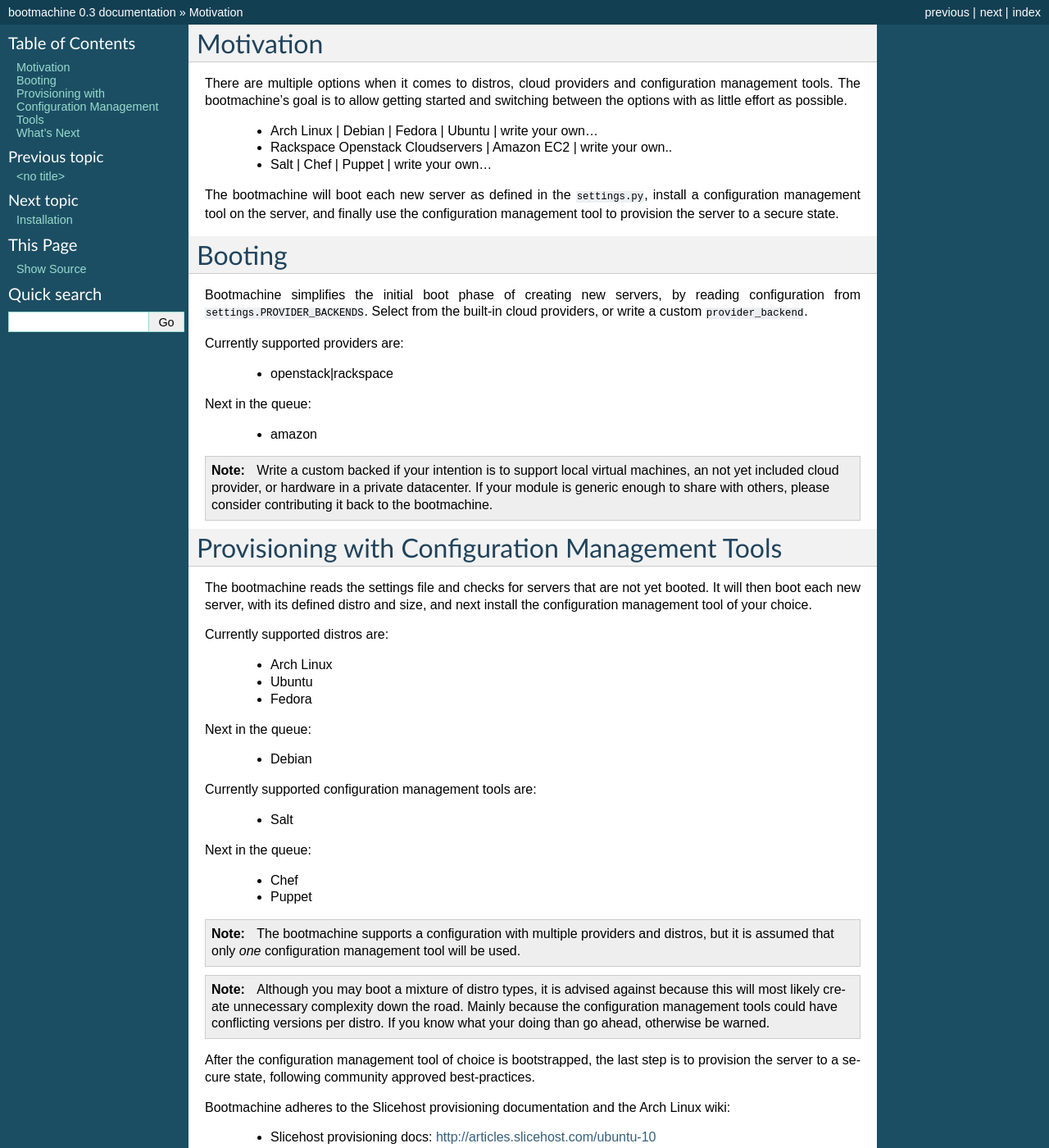
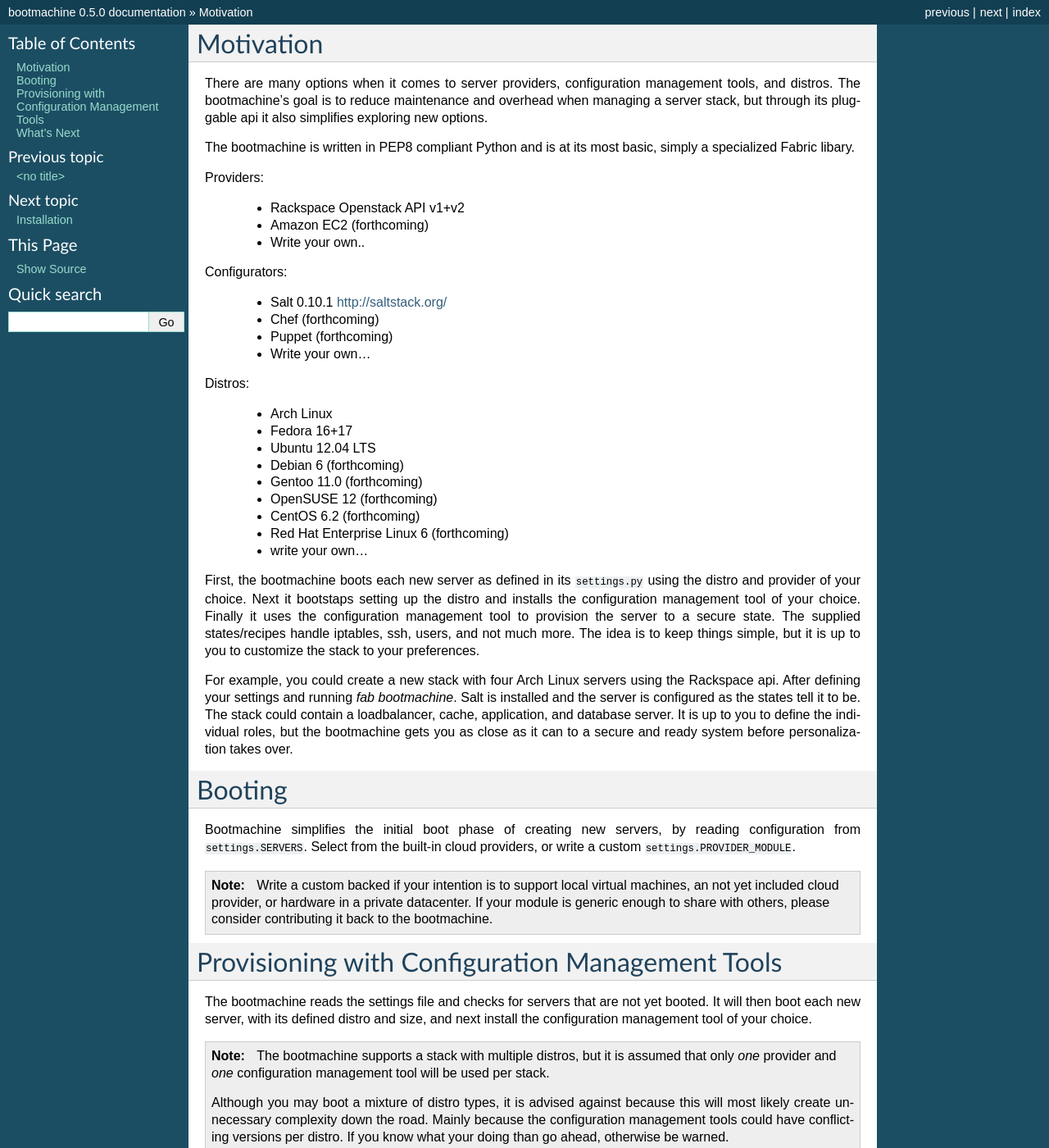
Before and after one commit to rizumu/bootmachine, a Sphinx documentation site: the page built from docs/background.rst, in a window 1280 px wide and 1400 px high. Shown: the whole window at 82% size. Built offline with Sphinx 7.4.7, drawn with Linux system fonts in a browser that asks for light colours; some of the changed text lies outside the part shown.

Commit message:
update docs

```diff
--- a/docs/background.rst
+++ b/docs/background.rst
@@ -1,35 +1,62 @@
 Motivation
 ==========
 
-There are multiple options when it comes to distros, cloud providers and
-configuration management tools. The bootmachine's goal is to allow
-getting started and switching between the options with as little
-effort as possible.
+There are many options when it comes to server providers,
+configuration management tools, and distros. The bootmachine's goal is
+to reduce maintenance and overhead when managing a server stack, but
+through its pluggable api it also simplifies exploring new options.
 
-    * Arch Linux | Debian | Fedora | Ubuntu | write your own...
-    * Rackspace Openstack Cloudservers | Amazon EC2 | write your own..
-    * Salt | Chef | Puppet | write your own...
+The bootmachine is written in PEP8 compliant Python and is at its most
+basic, simply a specialized Fabric libary.
 
-The bootmachine will boot each new server as defined in the
-``settings.py``, install a configuration management tool
-on the server, and finally use the configuration management tool to
-provision the server to a secure state.
+Providers:
+
+    * Rackspace Openstack API v1+v2
+    * Amazon EC2 (forthcoming)
+    * Write your own..
+
+Configurators:
+
+    * Salt 0.10.1 http://saltstack.org/
+    * Chef (forthcoming)
+    * Puppet (forthcoming)
+    * Write your own...
+
+Distros:
+
+    * Arch Linux
+    * Fedora 16+17
+    * Ubuntu 12.04 LTS
+    * Debian 6 (forthcoming)
+    * Gentoo 11.0 (forthcoming)
+    * OpenSUSE 12 (forthcoming)
+    * CentOS 6.2 (forthcoming)
+    * Red Hat Enterprise Linux 6 (forthcoming)
+    * write your own...
+
+First, the bootmachine boots each new server as defined in its
+``settings.py`` using the distro and provider of your choice. Next it
+bootstaps setting up the distro and installs the configuration
+management tool of your choice. Finally it uses the configuration
+management tool to provision the server to a secure state. The
+supplied states/recipes handle iptables, ssh, users, and not much
+more. The idea is to keep things simple, but it is up to you to
+customize the stack to your preferences.
+
+For example, you could create a new stack with four Arch Linux servers
+using the Rackspace api. After defining your settings and running `fab
+bootmachine`. Salt is installed and the server is configured as the
+states tell it to be. The stack could contain a loadbalancer, cache,
+application, and database server. It is up to you to define the
+individual roles, but the bootmachine gets you as close as it can to a
+secure and ready system before personalization takes over.
 
 Booting
 =======
 
 Bootmachine simplifies the initial boot phase of creating new servers,
-by reading configuration from
-``settings.PROVIDER_BACKENDS``.  Select from the built-in
-cloud providers, or write a custom ``provider_backend``.
-
-Currently supported providers are:
-
-    * openstack|rackspace
-
-Next in the queue:
-
-    * amazon
+by reading configuration from ``settings.SERVERS``. Select from the
+built-in cloud providers, or write a custom ``settings.PROVIDER_MODULE``.
 
 .. note::
 
@@ -47,32 +74,11 @@
 distro and size, and next install the configuration management tool
 of your choice.
 
-Currently supported distros are:
-
-    * Arch Linux
-    * Ubuntu
-    * Fedora
-
-Next in the queue:
-
-    * Debian
-
-Currently supported configuration management tools are:
-
-    * Salt
-
-Next in the queue:
-
-    * Chef
-    * Puppet
-
 .. note::
 
-    The bootmachine supports a configuration with multiple providers
-    and distros, but it is assumed that only *one* configuration
-    management tool will be used.
-
-.. note::
+    The bootmachine supports a stack with multiple distros, but it is
+    assumed that only *one* provider and *one* configuration
+    management tool will be used per stack.
 
     Although you may boot a mixture of distro types, it is advised
     against because this will most likely create unnecessary
@@ -80,10 +86,10 @@
     management tools could have conflicting versions per distro.
     If you know what your doing than go ahead, otherwise be warned.
 
-
-After the configuration management tool of choice is bootstrapped, the
-last step is to provision the server to a secure state, following community
-approved best-practices.
+After your configuration management tool of choice is bootstrapped on
+the new servers, the last step is provisioning the server to a secure
+state. For this it following community approved best-practices in the
+supplied salt-states, chef/puppet recipes, etc.
 
 Bootmachine adheres to the Slicehost provisioning documentation and
 the Arch Linux wiki:
--- a/docs/conf.py
+++ b/docs/conf.py
@@ -48,9 +48,9 @@
 # built documents.
 #
 # The short X.Y version.
-version = '0.3'
+version = '0.5.0'
 # The full version, including alpha/beta/rc tags.
-release = '0.3'
+release = '0.5.0'
 
 # The language for content autogenerated by Sphinx. Refer to documentation
 # for a list of supported languages.
```
Also changed, not shown: README.rst (+6 -5 lines), docs/install.rst (+6 -4 lines), docs/usage.rst (+7 -4 lines).
